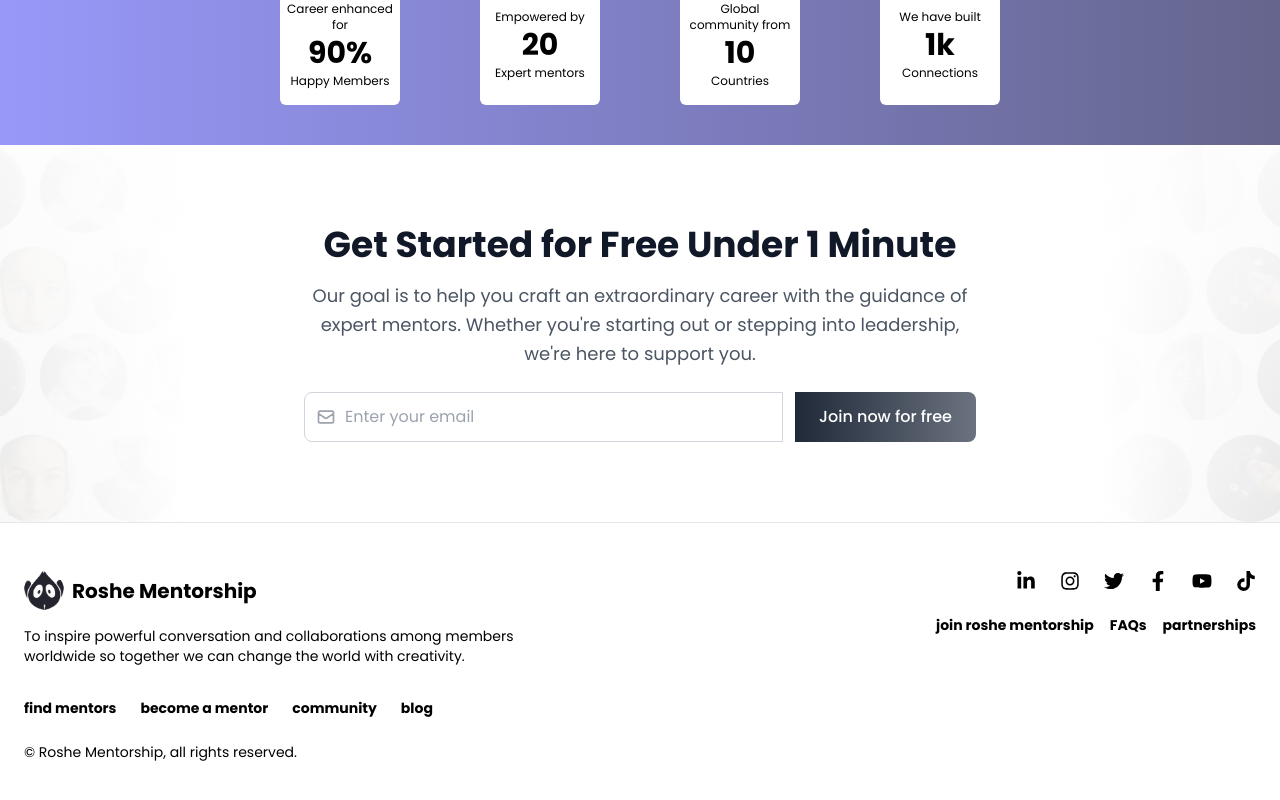
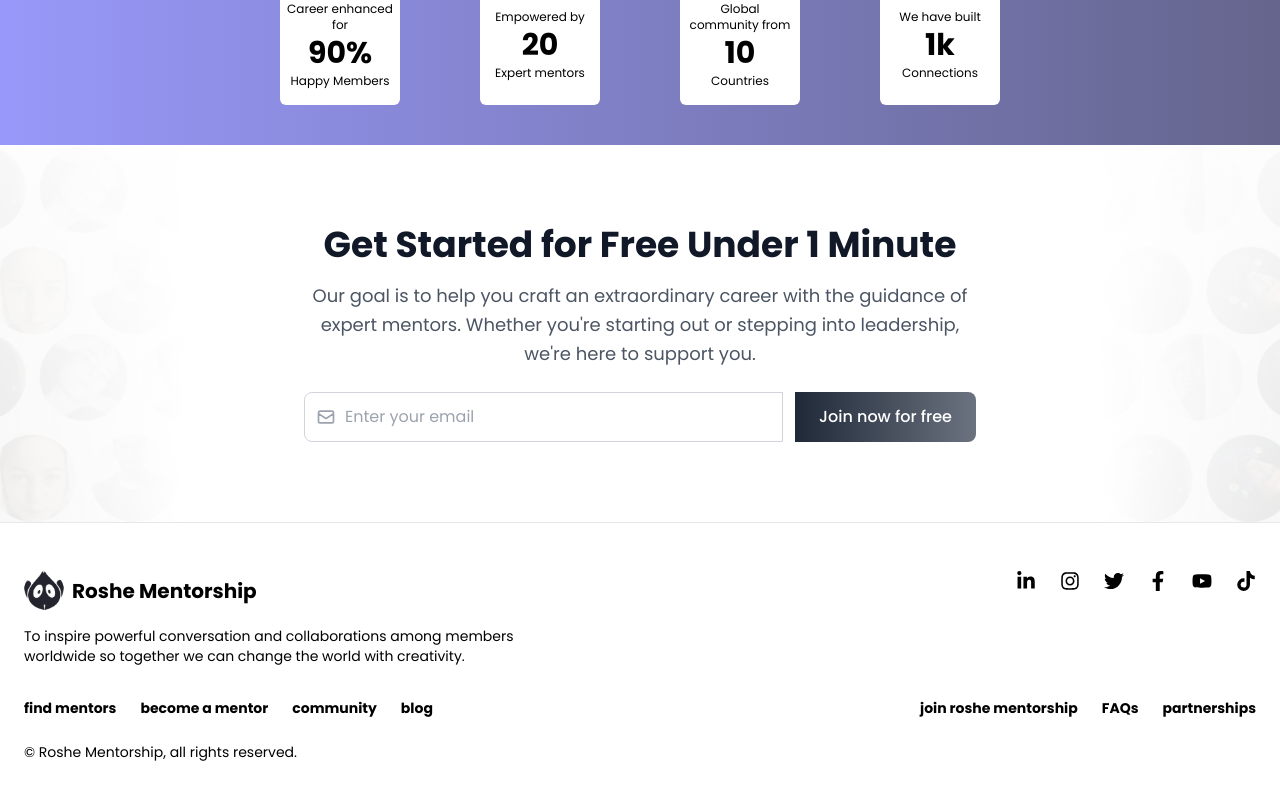
Before and after one commit to Roshe-Mentors/new_roshe, a Next.js app: page / in a window 1280 px wide. Shown: the part 3099-3899 px from the top of the page. Built offline with nearby package versions, Linux system fonts and the light colour scheme.

Commit message:
FEAT: restructure Footer component navigation for improved layout and organization

```diff
--- a/src/components/Footer.tsx
+++ b/src/components/Footer.tsx
@@ -34,7 +34,7 @@ const Footer: React.FC = () => {
             </p>
           </div>
 
-          {/* Right Section: Social Media Icons and Additional Links */}
+          {/* Right Section: Social Media Icons */}
           <div className="flex flex-col items-center md:items-end space-y-4 md:space-y-6">
             {/* Social Media Icons */}
             <div className="flex justify-center md:justify-end space-x-6">
@@ -93,30 +93,13 @@ const Footer: React.FC = () => {
                 <FaTiktok size={20} />
               </a>
             </div>
-
-            {/* Navigation Links (Directly under Social Media Icons) */}
-            <ul className="flex flex-row items-center md:items-end space-x-4 text-black text-sm">
-              <li>
-                <Link href="/join" className="hover:text-black transition font-bold">
-                  join roshe mentorship
-                </Link>
-              </li>
-              <li>
-                <Link href="/faqs" className="hover:text-black transition font-bold">
-                  FAQs
-                </Link>
-              </li>
-              <li>
-                <Link href="/partnerships" className="hover:text-black transition font-bold">
-                  partnerships
-                </Link>
-              </li>
-            </ul>
           </div>
         </div>
 
-        {/* Bottom Section: Navigation Links */}
-        <div className="mt-8 text-center md:text-left flex flex-col items-center md:items-start">
+        {/* Bottom Section: Navigation Links - Split into two groups */}
+        <div className="mt-8 flex flex-col md:flex-row justify-between">
+          {/* Left Side Navigation Links */}
+          <div className="text-center md:text-left mb-4 md:mb-0">
             <ul className="flex flex-wrap justify-center md:justify-start space-x-6 text-black text-sm">
               <li>
                 <Link href="/mentors" className="hover:text-black transition font-bold">
@@ -139,9 +122,33 @@ const Footer: React.FC = () => {
                 </Link>
               </li>
             </ul>
-          <div className="text-sm text-black mt-6">
+          </div>
+
+          {/* Right Side Navigation Links */}
+          <div className="text-center md:text-right">
+            <ul className="flex flex-wrap justify-center md:justify-end space-x-6 text-black text-sm">
+              <li>
+                <Link href="/join" className="hover:text-black transition font-bold">
+                  join roshe mentorship
+                </Link>
+              </li>
+              <li>
+                <Link href="/faqs" className="hover:text-black transition font-bold">
+                  FAQs
+                </Link>
+              </li>
+              <li>
+                <Link href="/partnerships" className="hover:text-black transition font-bold">
+                  partnerships
+                </Link>
+              </li>
+            </ul>
+          </div>
+        </div>
+
+        {/* Copyright Line */}
+        <div className="text-sm text-black mt-6 text-center md:text-left">
           © Roshe Mentorship, all rights reserved.
-          </div>
         </div>
       </div>
     </footer>
```
Lines whose indentation alone changed are shown as unchanged.
